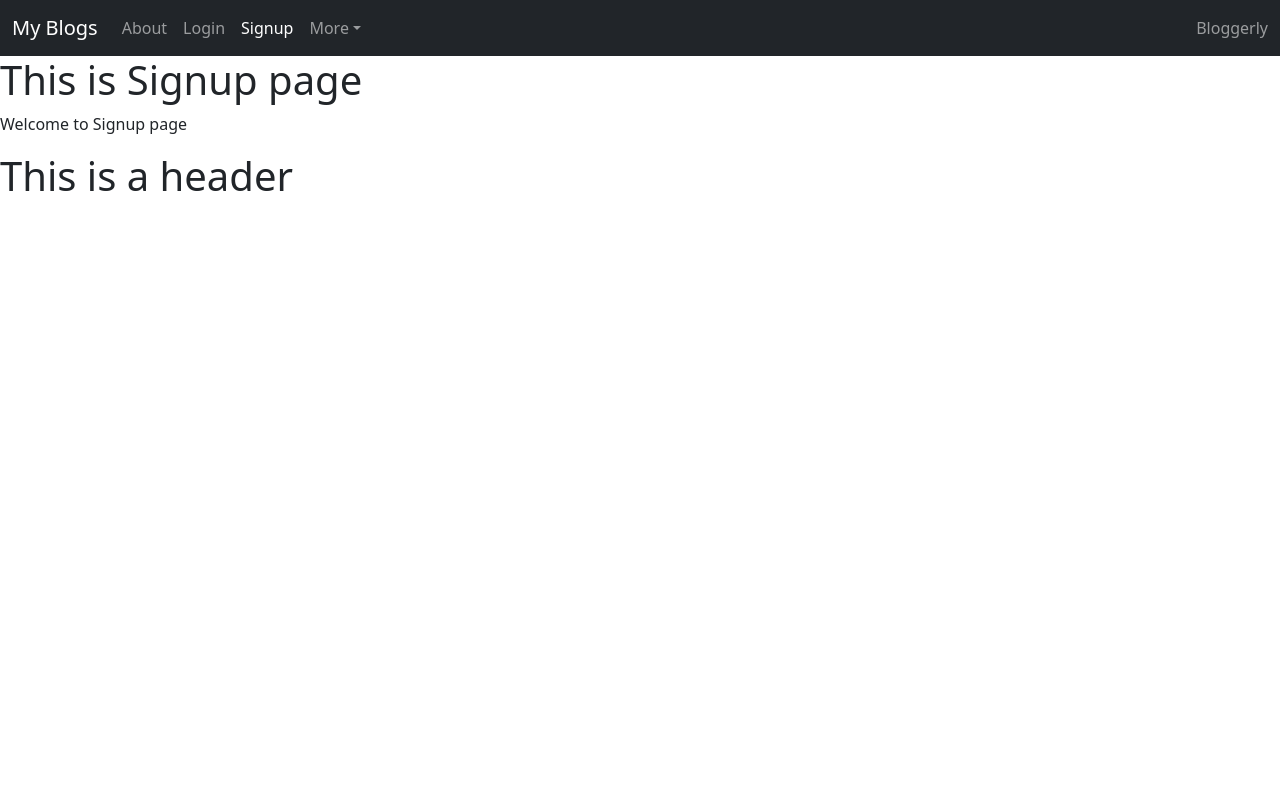
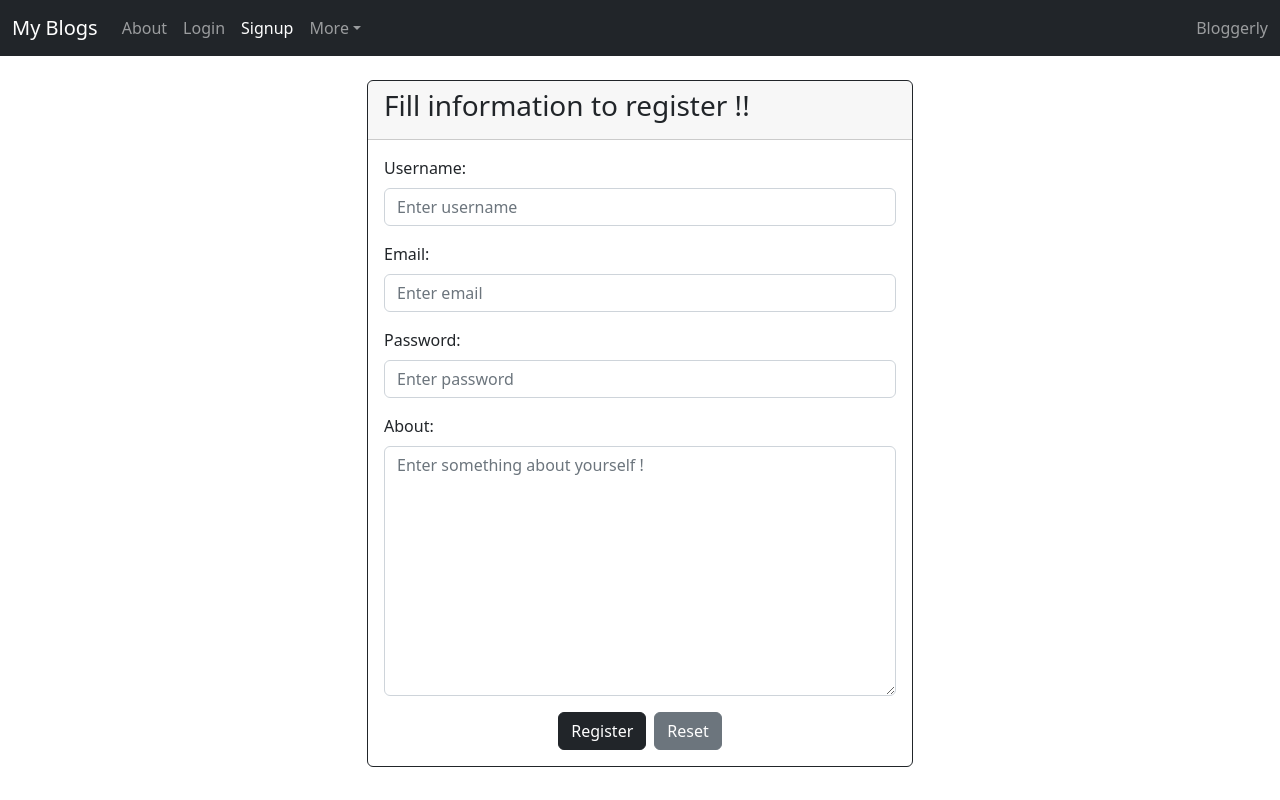
Before and after one commit to niketjain1/Bloggerly, a React (Create React App) app in the folder front end/blog-app/: page /signup in a window 1280 px wide. Built offline with nearby package versions, Linux system fonts and the light colour scheme.

Commit message:
Modified sign up and login pages

```diff
--- a/front end/blog-app/src/components/Base.js
+++ b/front end/blog-app/src/components/Base.js
@@ -7,7 +7,6 @@ const Base =({title = "Welcome to our websites", children}) =>{
 
             { children }
 
-            <h1>This is a header</h1>
         </div>
     )
 }
--- a/front end/blog-app/src/pages/Login.js
+++ b/front end/blog-app/src/pages/Login.js
@@ -1,12 +1,58 @@
 import Base from "../components/Base";
+import { Form, FormGroup, Label, Input, Button, Container, Row, CardBody, Col, Card, CardHeader } from "reactstrap";
 
 const Login =()=>{
     return(
         <Base>
-        <div>
-        <h1>This is Login page</h1>
-        <p>Welcome to login page</p>
-        </div>
+            <Container>
+                    <Row className="mt-4">
+                    <Col sm={{size: 6, offset: 3}} >
+                        <Card color="dark" outline="true">
+                            <CardHeader>
+                                <h3> Login here !! </h3>
+                            </CardHeader>
+                            <CardBody>
+                                <Form>
+                                <FormGroup>
+                                    <Label
+                                    for="username"
+                                    >
+                                    Username:
+                                    </Label>
+                                    <Input
+                                    id="username"
+                                    name="username"
+                                    placeholder="Enter username"
+                                    type="username  "
+                                    />
+                                </FormGroup>
+                                {' '}
+                                <FormGroup>
+                                    <Label
+                                    for="password"
+                                    >
+                                    Password:
+                                    </Label>
+                                    <Input
+                                    id="password"
+                                    name="password"
+                                    placeholder="Enter Password"
+                                    type="password"
+                                    />
+                                </FormGroup>
+                                <Container className="text-center">
+                                    <Button color="dark">Submit</Button>
+                                    <Button color="secondary" type="reset" className="ms-2">Reset</Button>
+
+                                </Container>
+
+                                </Form>
+
+                                </CardBody>
+                            </Card>
+                        </Col>
+                    </Row>
+            </Container>
         </Base>
     )
 }
--- a/front end/blog-app/src/pages/Signup.js
+++ b/front end/blog-app/src/pages/Signup.js
@@ -1,13 +1,65 @@
+import { Button, Card, CardBody, CardHeader, Col, Container, Form, FormGroup, Input, Label, Row } from "reactstrap";
 import Base from "../components/Base";
 
 const Signup=()=>{
     return(
 
         <Base>
-        <div>
-        <h1>This is Signup page</h1>
-        <p>Welcome to Signup page</p>
-        </div>
+            <Container>
+
+                <Row className="mt-4">
+
+                    <Col sm={{size: 6, offset: 3}} >
+
+                        <Card color="dark" outline="true">
+                        <CardHeader>
+                            <h3> Fill information to register !! </h3>
+                        </CardHeader>
+                        <CardBody>
+                            {/* creating form */}
+
+                            <Form>
+
+                                {/*Name Filed*/}
+                                <FormGroup>
+                                    <Label for="username">Username:</Label>
+                                    <Input type="text" placeholder="Enter username" id="username" />
+                                </FormGroup>
+                                {/*Name Filed*/}
+                                <FormGroup>
+                                    <Label for="email">Email:</Label>
+                                    <Input type="text" placeholder="Enter email" id="email" />
+                                </FormGroup>
+                                {/*Name Filed*/}
+                                <FormGroup>
+                                    <Label for="password">Password:</Label>
+                                    <Input type="text" placeholder="Enter password" id="password"/>
+                                </FormGroup>
+
+                                <FormGroup>
+                                    <Label for="about">About:</Label>
+                                    <Input
+                                        id="about"
+                                        name="text"
+                                        type="textarea"
+                                        placeholder="Enter something about yourself !"
+                                        style={{height: "250px"}}
+                                    />
+                                </FormGroup>
+
+                                <Container className="text-center">
+                                    <Button color="dark">Register</Button>
+                                    <Button color="secondary" type="reset" className="ms-2">Reset</Button>
+
+                                </Container>
+                            </Form>
+                        </CardBody>
+                    </Card>
+                    </Col>
+
+                </Row>
+
+            </Container>
         </Base>
     )
 }
```
